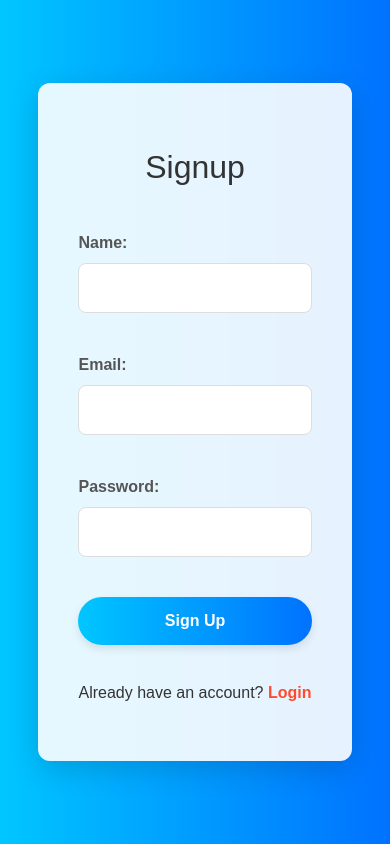
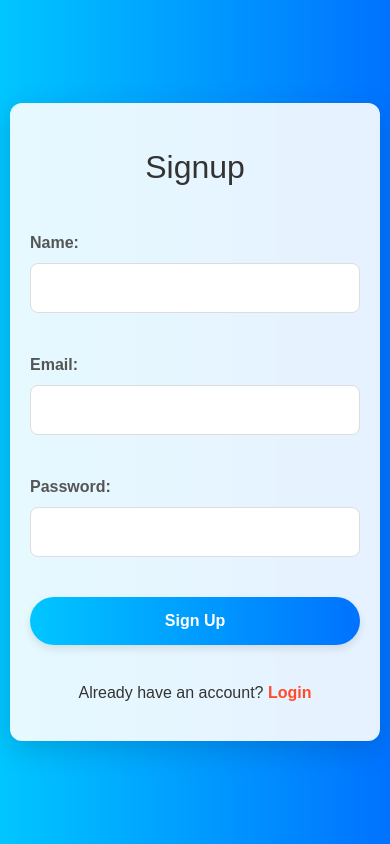
Before and after one commit to riyashalya310/data-science-pipeline-project, a React (Create React App) app: page /signup in a window 390 px wide. Built offline with nearby package versions, Linux system fonts and the light colour scheme.

Commit message:
style login and signup

```diff
--- a/src/components/ETLModule/index.js
+++ b/src/components/ETLModule/index.js
@@ -433,8 +433,6 @@ const ETLModule = (props) => {
 
 
 
-
-
   const handleRowDragEnd = (result) => {
     if (!result.destination) return;
 
--- a/src/components/Login/index.css
+++ b/src/components/Login/index.css
@@ -5,6 +5,7 @@
   justify-content: center;
   height: 100vh;
   background: linear-gradient(to right, #ff416c, #ff4b2b);
+  margin: 0;
 }
 
 /* Centered wrapper with animation */
@@ -14,11 +15,12 @@
   border-radius: 12px;
   box-shadow: 0 8px 30px rgba(0, 0, 0, 0.15);
   animation: slide-in 0.7s ease;
+  max-width: 400px;
+  width: 100%;
 }
 
 /* Form styles */
 .login-form {
-  max-width: 400px;
   width: 100%;
 }
 
@@ -98,6 +100,7 @@
   color: red;
   text-align: center;
   margin-bottom: 1rem;
+  font-size: 0.875rem;
 }
 
 /* Slide-in animation for form */
--- a/src/components/Login/index.js
+++ b/src/components/Login/index.js
@@ -3,16 +3,19 @@ import { withRouter } from "react-router-dom";
 import { useDispatch } from "react-redux";
 import { setUser } from "../../store/slices/userSlice";
 import axios from "axios";
-import './index.css'; // Update the CSS import to the new file
+import './index.css'; // Ensure this path is correct
 
 const Login = ({ history }) => {
   const [email, setEmail] = useState("");
   const [password, setPassword] = useState("");
   const [error, setError] = useState("");
+  const [loading, setLoading] = useState(false);
   const dispatch = useDispatch();
 
   const handleLogin = async (e) => {
     e.preventDefault();
+    setLoading(true);
+    setError("");
     try {
       const response = await axios.post("http://127.0.0.1:5001/login", {
         email,
@@ -34,6 +37,8 @@ const Login = ({ history }) => {
       }
     } catch (err) {
       setError("Invalid email or password");
+    } finally {
+      setLoading(false);
     }
   };
 
@@ -50,6 +55,7 @@ const Login = ({ history }) => {
               value={email}
               onChange={(e) => setEmail(e.target.value)}
               required
+              disabled={loading}
             />
           </div>
           <div className="form-group">
@@ -60,10 +66,13 @@ const Login = ({ history }) => {
               value={password}
               onChange={(e) => setPassword(e.target.value)}
               required
+              disabled={loading}
             />
           </div>
           {error && <p className="error-message">{error}</p>}
-          <button type="submit" className="login-button">Login</button>
+          <button type="submit" className="login-button" disabled={loading}>
+            {loading ? "Loading..." : "Login"}
+          </button>
           <p className="switch-link">
             Don't have an account? <a href="/signup">Sign Up</a>
           </p>
--- a/src/components/Signup/index.css
+++ b/src/components/Signup/index.css
@@ -3,8 +3,10 @@
   display: flex;
   align-items: center;
   justify-content: center;
-  height: 100vh;
+  min-height: 100vh;
   background: linear-gradient(to right, #00c6ff, #0072ff);
+  padding: 0 20px; /* Add some padding to prevent overflow on small screens */
+  box-sizing: border-box; /* Include padding in the height calculation */
 }
 
 /* Centered wrapper with animation */
@@ -14,11 +16,13 @@
   border-radius: 12px;
   box-shadow: 0 8px 30px rgba(0, 0, 0, 0.15);
   animation: slide-in 0.7s ease;
+  width: 100%;
+  max-width: 400px; /* Ensure the wrapper doesn’t get too wide */
+  box-sizing: border-box; /* Include padding in the width calculation */
 }
 
 /* Form styles */
 .signup-form {
-  max-width: 400px;
   width: 100%;
 }
 
@@ -51,6 +55,7 @@
   border: 1px solid #ddd;
   transition: all 0.3s ease;
   font-size: 1rem;
+  box-sizing: border-box; /* Include padding in the width calculation */
 }
 
 .form-group input:focus {
@@ -117,3 +122,14 @@
     opacity: 1;
   }
 }
+
+/* Responsive adjustments */
+@media (max-width: 480px) {
+  .signup-container {
+    padding: 0 10px; /* Reduce padding for smaller screens */
+  }
+
+  .signup-wrapper {
+    padding: 20px;
+  }
+}
--- a/src/components/Signup/index.js
+++ b/src/components/Signup/index.js
@@ -1,6 +1,6 @@
 import React, { useState } from 'react';
 import axios from 'axios';
-import './index.css'; // Update the CSS import to the new file
+import './index.css'; // Ensure this path is correct
 
 const Signup = ({ history }) => {
   const [name, setName] = useState('');
@@ -8,9 +8,13 @@ const Signup = ({ history }) => {
   const [password, setPassword] = useState('');
   const [message, setMessage] = useState('');
   const [error, setError] = useState('');
+  const [loading, setLoading] = useState(false);
 
   const handleSubmit = async (event) => {
     event.preventDefault();
+    setLoading(true);
+    setMessage('');
+    setError('');
     try {
       const response = await axios.post('http://localhost:5001/signup', {
         name,
@@ -18,9 +22,10 @@ const Signup = ({ history }) => {
         password
       });
       setMessage(response.data.message);
-      setError('');
     } catch (err) {
       setError('Error signing up');
+    } finally {
+      setLoading(false);
     }
   };
 
@@ -37,6 +42,7 @@ const Signup = ({ history }) => {
               value={name}
               onChange={(e) => setName(e.target.value)}
               required
+              disabled={loading}
             />
           </div>
           <div className="form-group">
@@ -47,6 +53,7 @@ const Signup = ({ history }) => {
               value={email}
               onChange={(e) => setEmail(e.target.value)}
               required
+              disabled={loading}
             />
           </div>
           <div className="form-group">
@@ -57,11 +64,14 @@ const Signup = ({ history }) => {
               value={password}
               onChange={(e) => setPassword(e.target.value)}
               required
+              disabled={loading}
             />
           </div>
           {message && <p className="success-message">{message}</p>}
           {error && <p className="error-message">{error}</p>}
-          <button type="submit" className="signup-button">Sign Up</button>
+          <button type="submit" className="signup-button" disabled={loading}>
+            {loading ? "Loading..." : "Sign Up"}
+          </button>
           <p className="switch-link">
             Already have an account? <a href="/login">Login</a>
           </p>
```
